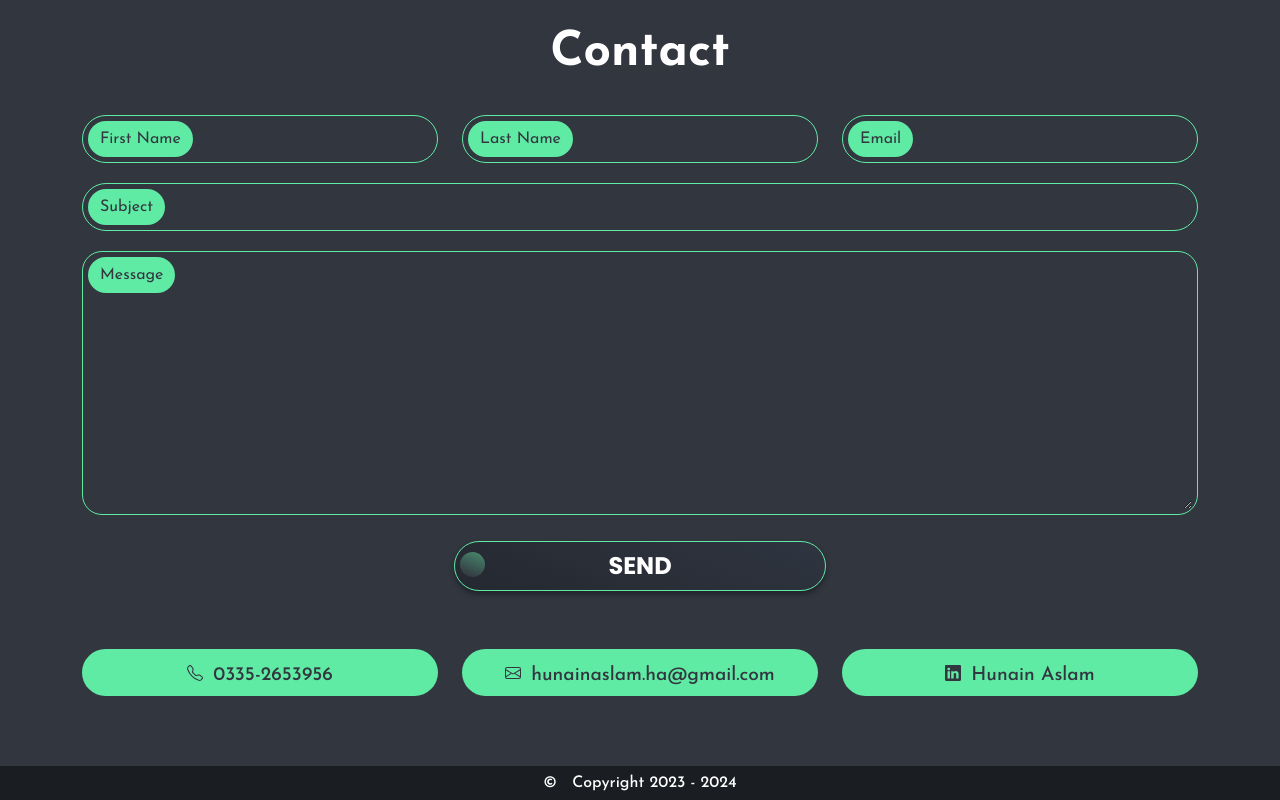
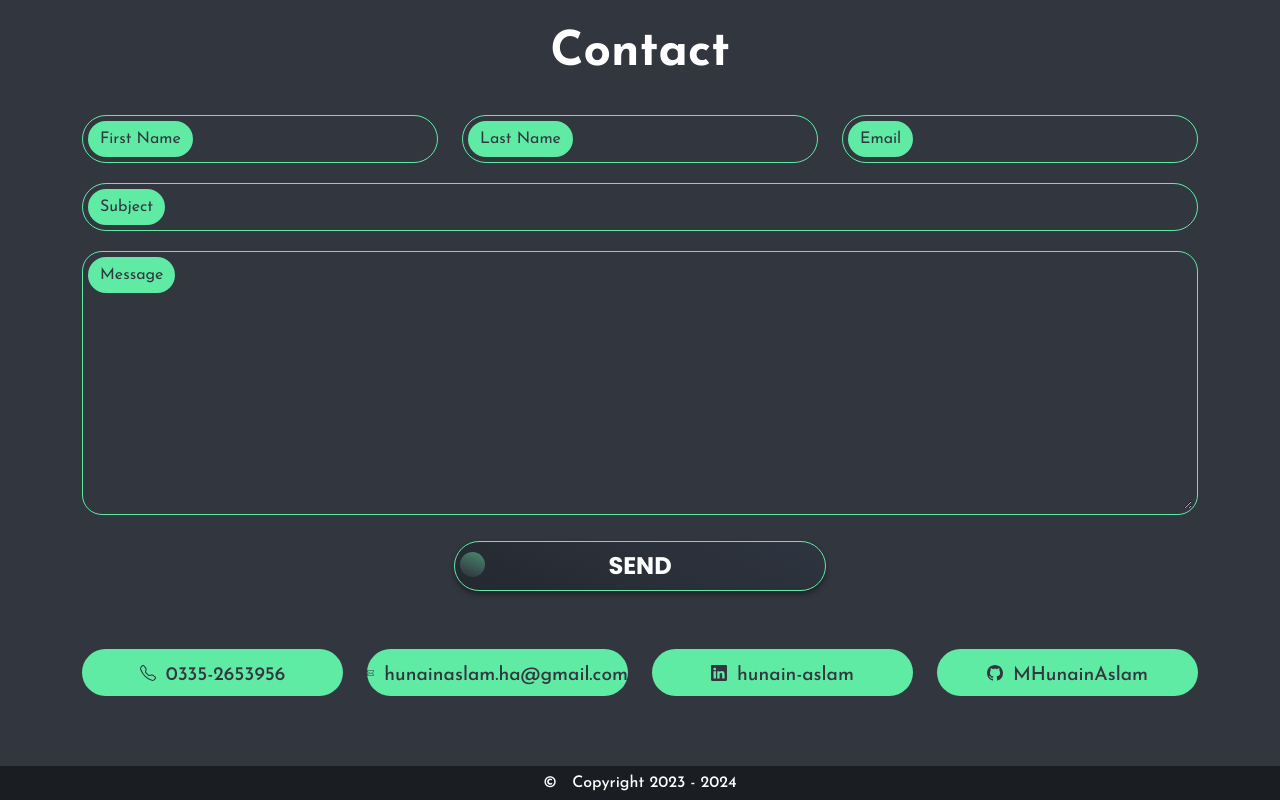
Before and after one commit to MHunainAslam/hunainaslam, a React (Create React App) app: page / in a window 1280 px wide. Shown: the part 3872-4672 px from the top of the page. Built offline with nearby package versions, Linux system fonts and the light colour scheme; no server answers; a web font is replaced by a local one.

Commit message:
add linkedin and git url

```diff
--- a/src/Components/Contact.js
+++ b/src/Components/Contact.js
@@ -15,11 +15,14 @@
         setcontactvalue((allinp) => ({
             ...allinp,
             [name]: value
+
         }))
+        console.log("name", name);
     }
     const formsubmit = (e) => {
         e.preventDefault();
         setsend(false)
+
         emailjs
             .sendForm('service_o7dtp1a', 'template_l0fxo5c', e.target, 'fVsE17VJyVluhQ8s5')
             .then((response) => {
@@ -38,7 +41,7 @@
             subject: '',
             msg: '',
         })
-        console.log(contactvalue.firstname);
+        console.log(contactvalue);
     }
 
 
@@ -56,7 +59,7 @@
                                 <div className="col-md-4">
                                     <div class="input-group flex-nowrap custom-form">
                                         <span class="input-group-text" id="">First Name</span>
-                                        <input type="text" class="form-control" aria-label="FirstName"  aria-describedby="addon-wrapping" name='firstname' value={contactvalue.firstname} onChange={handleinp} required/>
+                                        <input type="text" class="form-control" aria-label="FirstName" aria-describedby="addon-wrapping" name='firstname' value={contactvalue.firstname} onChange={handleinp} required />
                                         <div class="invalid-feedback">
                                             Please choose a username.
                                         </div>
@@ -65,19 +68,19 @@
                                 <div className="col-md-4">
                                     <div class="input-group flex-nowrap custom-form">
                                         <span class="input-group-text" id="">Last Name</span>
-                                        <input type="text" class="form-control" aria-label="LastName" aria-describedby="addon-wrapping" name='lastname' value={contactvalue.lastname} onChange={handleinp} required/>
+                                        <input type="text" class="form-control" aria-label="LastName" aria-describedby="addon-wrapping" name='lastname' value={contactvalue.lastname} onChange={handleinp} required />
                                     </div>
                                 </div>
                                 <div className="col-md-4">
                                     <div class="input-group flex-nowrap custom-form">
                                         <span class="input-group-text" id="">Email</span>
-                                        <input type="email" class="form-control" aria-label="Email" aria-describedby="addon-wrapping" name='email' value={contactvalue.email} onChange={handleinp} required/>
+                                        <input type="email" class="form-control" aria-label="Email" aria-describedby="addon-wrapping" name='email' value={contactvalue.email} onChange={handleinp} required />
                                     </div>
                                 </div>
                                 <div className="col-md-12">
                                     <div class="input-group flex-nowrap custom-form">
                                         <span class="input-group-text" id="">Subject</span>
-                                        <input type="text" class="form-control" aria-label="Subject" aria-describedby="addon-wrapping" name='subject' value={contactvalue.subject} onChange={handleinp} required/>
+                                        <input type="text" class="form-control" aria-label="Subject" aria-describedby="addon-wrapping" name='subject' value={contactvalue.subject} onChange={handleinp} required />
                                     </div>
                                 </div>
                                 <div className="col-md-12">
@@ -95,9 +98,9 @@
                         </form>
                         <div className="row border-0  mt-5">
 
-                            <div className="col-md-4">
+                            <div className="col-md-3">
                                 <div className="contact-ref">
-                                    <a href="tel:03352653956" className=' '>
+                                    <a href="tel:03352653956" className=' ' target='_blank'>
                                         <svg xmlns="http://www.w3.org/2000/svg" width="16" height="16" fill="currentColor" class="bi bi-telephone" viewBox="0 0 16 16">
                                             <path d="M3.654 1.328a.678.678 0 0 0-1.015-.063L1.605 2.3c-.483.484-.661 1.169-.45 1.77a17.568 17.568 0 0 0 4.168 6.608 17.569 17.569 0 0 0 6.608 4.168c.601.211 1.286.033 1.77-.45l1.034-1.034a.678.678 0 0 0-.063-1.015l-2.307-1.794a.678.678 0 0 0-.58-.122l-2.19.547a1.745 1.745 0 0 1-1.657-.459L5.482 8.062a1.745 1.745 0 0 1-.46-1.657l.548-2.19a.678.678 0 0 0-.122-.58L3.654 1.328zM1.884.511a1.745 1.745 0 0 1 2.612.163L6.29 2.98c.329.423.445.974.315 1.494l-.547 2.19a.678.678 0 0 0 .178.643l2.457 2.457a.678.678 0 0 0 .644.178l2.189-.547a1.745 1.745 0 0 1 1.494.315l2.306 1.794c.829.645.905 1.87.163 2.611l-1.034 1.034c-.74.74-1.846 1.065-2.877.702a18.634 18.634 0 0 1-7.01-4.42 18.634 18.634 0 0 1-4.42-7.009c-.362-1.03-.037-2.137.703-2.877L1.885.511z" />
                                         </svg>
@@ -107,9 +110,9 @@
                                     </a>
                                 </div>
                             </div>
-                            <div className="col-md-4">
+                            <div className="col-md-3">
                                 <div className="contact-ref">
-                                    <a href="mailto:hunainaslam.ha@gmail.com" className=' '>
+                                    <a href="mailto:hunainaslam.ha@gmail.com" className=' ' target='_blank'>
                                         <svg xmlns="http://www.w3.org/2000/svg" width="16" height="16" fill="currentColor" class="bi bi-envelope" viewBox="0 0 16 16">
                                             <path d="M0 4a2 2 0 0 1 2-2h12a2 2 0 0 1 2 2v8a2 2 0 0 1-2 2H2a2 2 0 0 1-2-2V4Zm2-1a1 1 0 0 0-1 1v.217l7 4.2 7-4.2V4a1 1 0 0 0-1-1H2Zm13 2.383-4.708 2.825L15 11.105V5.383Zm-.034 6.876-5.64-3.471L8 9.583l-1.326-.795-5.64 3.47A1 1 0 0 0 2 13h12a1 1 0 0 0 .966-.741ZM1 11.105l4.708-2.897L1 5.383v5.722Z" />
                                         </svg>
@@ -120,14 +123,26 @@
                                     </a>
                                 </div>
                             </div>
-                            <div className="col-md-4">
+                            <div className="col-md-3">
                                 <div className="contact-ref">
-                                    <a href="#" className=''>
+                                    <a href="www.linkedin.com/in/hunain-aslam" className='' target='_blank'>
                                         <svg xmlns="http://www.w3.org/2000/svg" width="16" height="16" fill="currentColor" class="bi bi-linkedin" viewBox="0 0 16 16">
                                             <path d="M0 1.146C0 .513.526 0 1.175 0h13.65C15.474 0 16 .513 16 1.146v13.708c0 .633-.526 1.146-1.175 1.146H1.175C.526 16 0 15.487 0 14.854V1.146zm4.943 12.248V6.169H2.542v7.225h2.401zm-1.2-8.212c.837 0 1.358-.554 1.358-1.248-.015-.709-.52-1.248-1.342-1.248-.822 0-1.359.54-1.359 1.248 0 .694.521 1.248 1.327 1.248h.016zm4.908 8.212V9.359c0-.216.016-.432.08-.586.173-.431.568-.878 1.232-.878.869 0 1.216.662 1.216 1.634v3.865h2.401V9.25c0-2.22-1.184-3.252-2.764-3.252-1.274 0-1.845.7-2.165 1.193v.025h-.016a5.54 5.54 0 0 1 .016-.025V6.169h-2.4c.03.678 0 7.225 0 7.225h2.4z" />
                                         </svg>
                                         <div className=' pt-2'>
-                                            Hunain Aslam
+                                            <in />hunain-aslam
+                                        </div>
+                                    </a>
+                                </div>
+                            </div>
+                            <div className="col-md-3">
+                                <div className="contact-ref">
+                                    <a href="https://github.com/MHunainAslam" className='' target='_blank'>
+                                        <svg xmlns="http://www.w3.org/2000/svg" width="16" height="16" fill="currentColor" class="bi bi-github" viewBox="0 0 16 16">
+                                            <path d="M8 0C3.58 0 0 3.58 0 8c0 3.54 2.29 6.53 5.47 7.59.4.07.55-.17.55-.38 0-.19-.01-.82-.01-1.49-2.01.37-2.53-.49-2.69-.94-.09-.23-.48-.94-.82-1.13-.28-.15-.68-.52-.01-.53.63-.01 1.08.58 1.23.82.72 1.21 1.87.87 2.33.66.07-.52.28-.87.51-1.07-1.78-.2-3.64-.89-3.64-3.95 0-.87.31-1.59.82-2.15-.08-.2-.36-1.02.08-2.12 0 0 .67-.21 2.2.82.64-.18 1.32-.27 2-.27.68 0 1.36.09 2 .27 1.53-1.04 2.2-.82 2.2-.82.44 1.1.16 1.92.08 2.12.51.56.82 1.27.82 2.15 0 3.07-1.87 3.75-3.65 3.95.29.25.54.73.54 1.48 0 1.07-.01 1.93-.01 2.2 0 .21.15.46.55.38A8.012 8.012 0 0 0 16 8c0-4.42-3.58-8-8-8z" />
+                                        </svg>
+                                        <div className=' pt-2'>
+                                            MHunainAslam
                                         </div>
                                     </a>
                                 </div>
```
